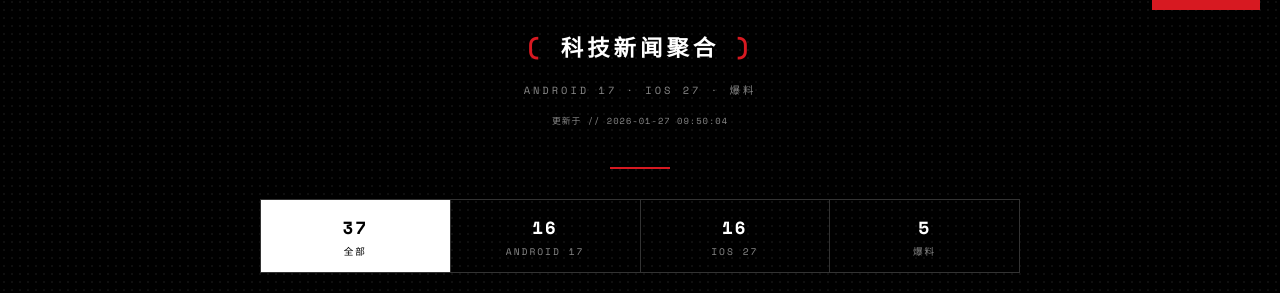
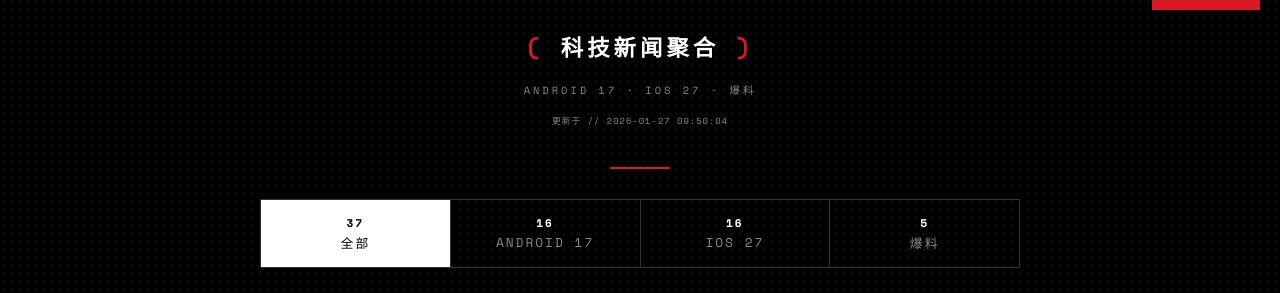
Before and after one commit to jason3535/android17-news-aggregator, a Flask app: page /preview in a window 1280 px wide. Shown: the part 50-343 px from the top of the page. Run offline with Flask 3, Linux system fonts and the light colour scheme.

Commit message:
Adjust font sizes for platform tabs to make text larger and numbers smaller
- Increase .platform-tab font-size from 0.6rem to 0.8rem for better readability
- Decrease .platform-tab .count font-size from 1.1rem to 0.7rem to emphasize text
- Reduce margin-bottom from 4px to 2px for better visual balance
- Apply changes to both preview.html and preview_dynamic.html templates
- Enhances visual hierarchy by making channel names more prominent than numbers

Co-Authored-By: Claude (deepseek-chat) <noreply@anthropic.com>

```diff
--- a/templates/preview.html
+++ b/templates/preview.html
@@ -97,7 +97,7 @@
             border-right: 1px solid var(--nothing-border);
             color: var(--nothing-gray-text);
             font-family: 'Space Mono', monospace;
-            font-size: 0.6rem;
+            font-size: 0.8rem;
             letter-spacing: 2px;
             text-transform: uppercase;
             cursor: pointer;
@@ -119,9 +119,9 @@
 
         .platform-tab .count {
             display: block;
-            font-size: 1.1rem;
+            font-size: 0.7rem;
             font-weight: 700;
-            margin-bottom: 4px;
+            margin-bottom: 2px;
             color: var(--nothing-white);
         }
 
--- a/templates/preview_dynamic.html
+++ b/templates/preview_dynamic.html
@@ -103,7 +103,7 @@
             border-right: 1px solid var(--nothing-border);
             color: var(--nothing-gray-text);
             font-family: 'Space Mono', monospace;
-            font-size: 0.6rem;
+            font-size: 0.8rem;
             letter-spacing: 2px;
             text-transform: uppercase;
             cursor: pointer;
@@ -124,9 +124,9 @@
 
         .platform-tab .count {
             display: block;
-            font-size: 1.1rem;
+            font-size: 0.7rem;
             font-weight: 700;
-            margin-bottom: 4px;
+            margin-bottom: 2px;
             color: var(--nothing-white);
         }
 
```
